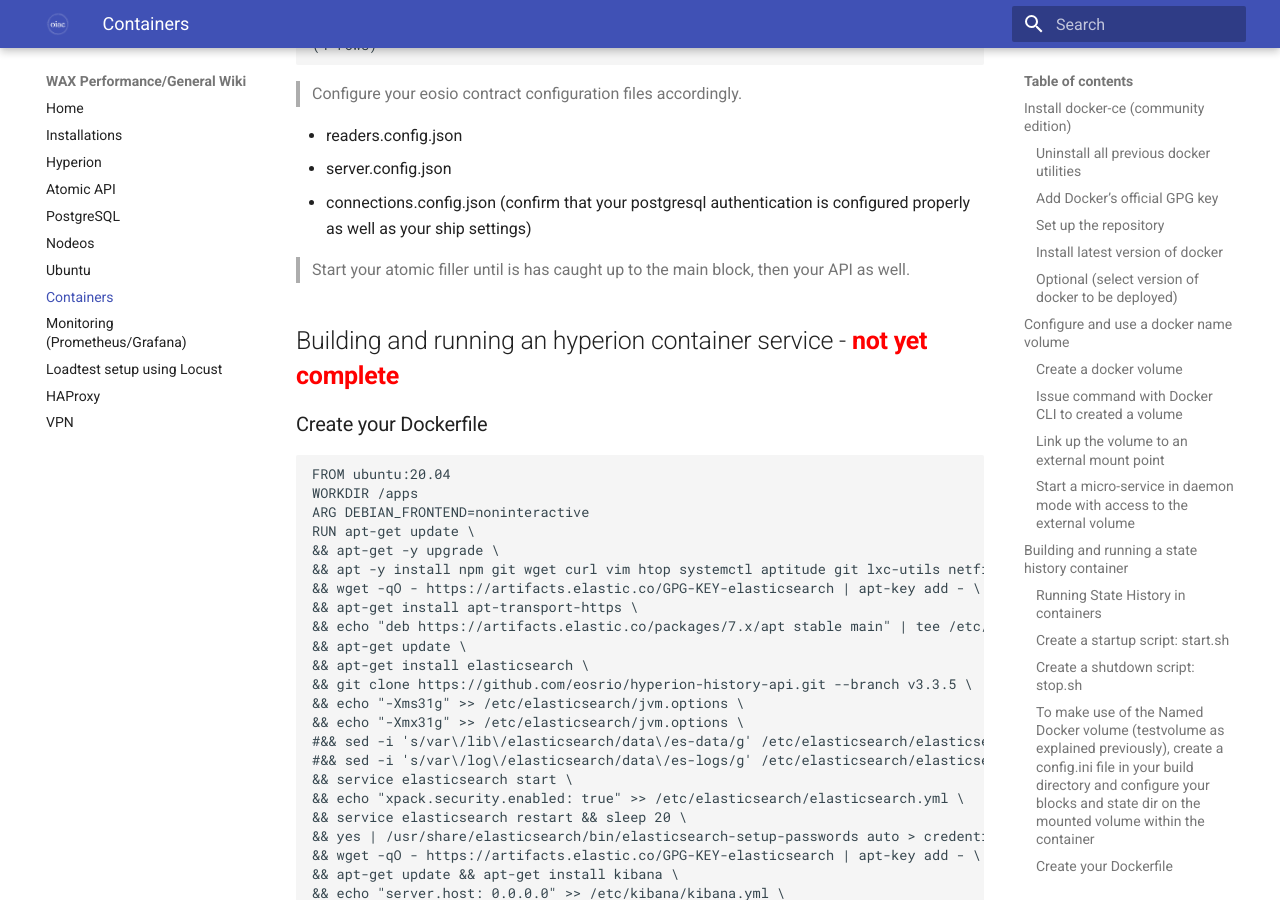
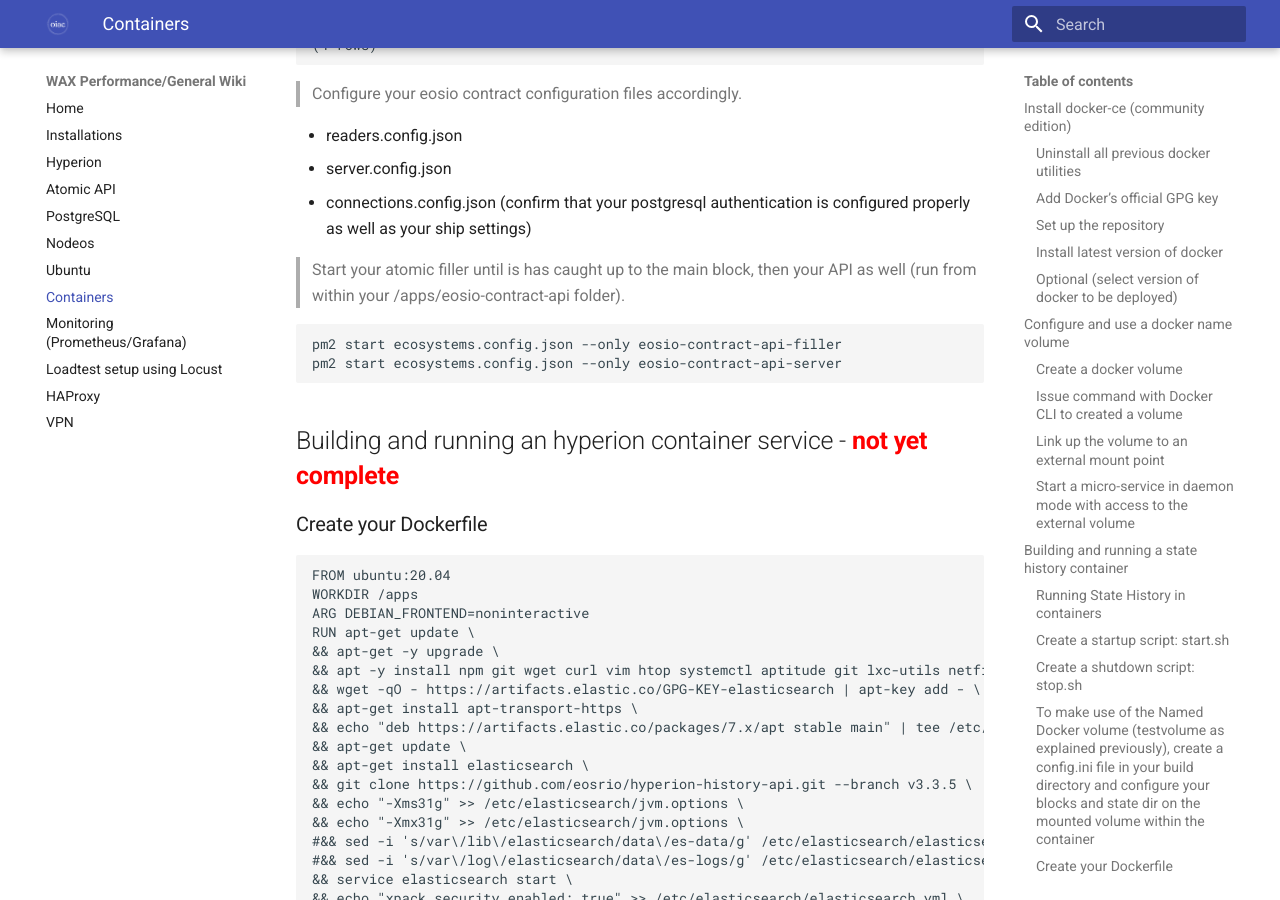
Before and after one commit to oneinacillian/wiki, an MkDocs documentation site: the page built from docs/containers.md, in a window 1280 px wide and 900 px high, scrolled down 7321 px. Built offline with MkDocs 1.6.1 and Material for MkDocs 9.7.7, drawn with Linux system fonts in a browser that asks for light colours.

Commit message:
Finish off running atomic as a container

````diff
--- a/docs/containers.md
+++ b/docs/containers.md
@@ -311,9 +311,12 @@
 - server.config.json
 - connections.config.json (confirm that your postgresql authentication is configured properly as well as your ship settings)
 
-> Start your atomic filler until is has caught up to the main block, then your API as well.
+> Start your atomic filler until is has caught up to the main block, then your API as well (run from within your /apps/eosio-contract-api folder).
 
-
+```
+pm2 start ecosystems.config.json --only eosio-contract-api-filler
+pm2 start ecosystems.config.json --only eosio-contract-api-server
+```
 
 ## Building and running an hyperion container service - <span style="color:red">**not yet complete**</span>
 
````
